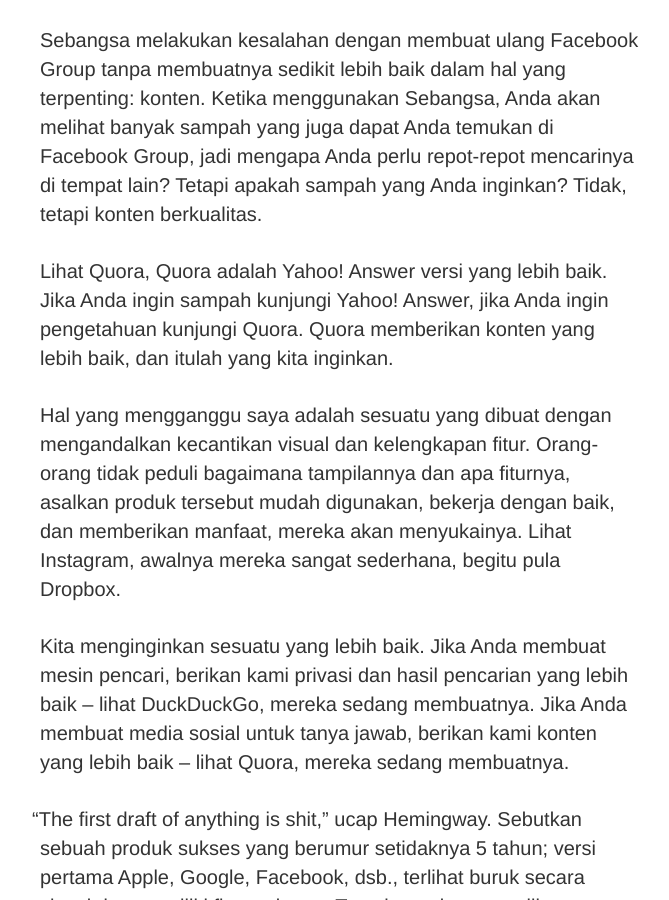
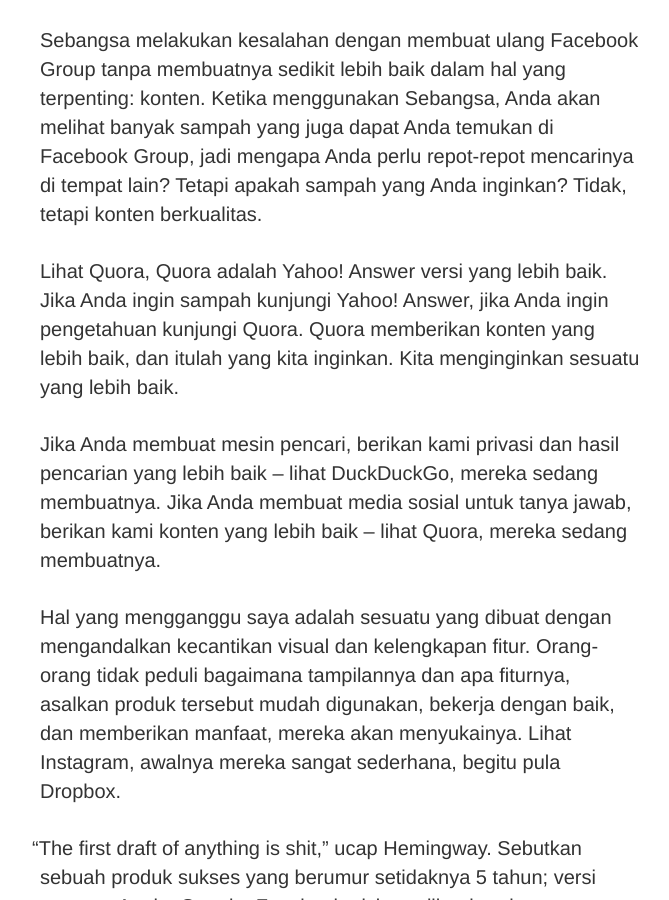
Before and after one commit to tertanda/rnsl.github.io, a Jekyll site: the page built from artikel/desain/_posts/2016-12-07-membuat-produk-lebih-baik.md, in a window 1280 px wide and 900 px high, scrolled down 1056 px. Shown: the whole window, without its empty margins (300-969 px from the left). Built offline with Jekyll 4.4.1, drawn with Linux system fonts in a browser that asks for light colours.

```diff
--- a/artikel/desain/_posts/2016-12-07-membuat-produk-lebih-baik.md
+++ b/artikel/desain/_posts/2016-12-07-membuat-produk-lebih-baik.md
@@ -21,11 +21,11 @@ Lihat Google, Facebook, Apple, dsb., mereka memiliki kesamaan: sedikit lebih bai
 
 Sebangsa melakukan kesalahan dengan membuat ulang Facebook Group tanpa membuatnya sedikit lebih baik dalam hal yang terpenting: konten. Ketika menggunakan Sebangsa, Anda akan melihat banyak sampah yang juga dapat Anda temukan di Facebook Group, jadi mengapa Anda perlu repot-repot mencarinya di tempat lain? Tetapi apakah sampah yang Anda inginkan? Tidak, tetapi konten berkualitas.
 
-Lihat Quora, Quora adalah Yahoo! Answer versi yang lebih baik. Jika Anda ingin sampah kunjungi Yahoo! Answer, jika Anda ingin pengetahuan kunjungi Quora. Quora memberikan konten yang lebih baik, dan itulah yang kita inginkan.
+Lihat Quora, Quora adalah Yahoo! Answer versi yang lebih baik. Jika Anda ingin sampah kunjungi Yahoo! Answer, jika Anda ingin pengetahuan kunjungi Quora. Quora memberikan konten yang lebih baik, dan itulah yang kita inginkan. Kita menginginkan sesuatu yang lebih baik.
+
+Jika Anda membuat mesin pencari, berikan kami privasi dan hasil pencarian yang lebih baik – lihat DuckDuckGo, mereka sedang membuatnya. Jika Anda membuat media sosial untuk tanya jawab, berikan kami konten yang lebih baik – lihat Quora, mereka sedang membuatnya.
 
 Hal yang mengganggu saya adalah sesuatu yang dibuat dengan mengandalkan kecantikan visual dan kelengkapan fitur. Orang-orang tidak peduli bagaimana tampilannya dan apa fiturnya, asalkan produk tersebut mudah digunakan, bekerja dengan baik, dan memberikan manfaat, mereka akan menyukainya. Lihat Instagram, awalnya mereka sangat sederhana, begitu pula Dropbox.
-
-Kita menginginkan sesuatu yang lebih baik. Jika Anda membuat mesin pencari, berikan kami privasi dan hasil pencarian yang lebih baik – lihat DuckDuckGo, mereka sedang membuatnya. Jika Anda membuat media sosial untuk tanya jawab, berikan kami konten yang lebih baik – lihat Quora, mereka sedang membuatnya.
 
 <p class="hanging-quote">&ldquo;The first draft of anything is shit,&rdquo; ucap Hemingway. Sebutkan sebuah produk sukses yang berumur setidaknya 5 tahun; versi pertama Apple, Google, Facebook, dsb., terlihat buruk secara visual dan memiliki fitur terbatas. Tetapi mereka menyajikan apa yang kita inginkan dengan lebih baik, dan itu adalah yang terpenting.</p>
 
```
